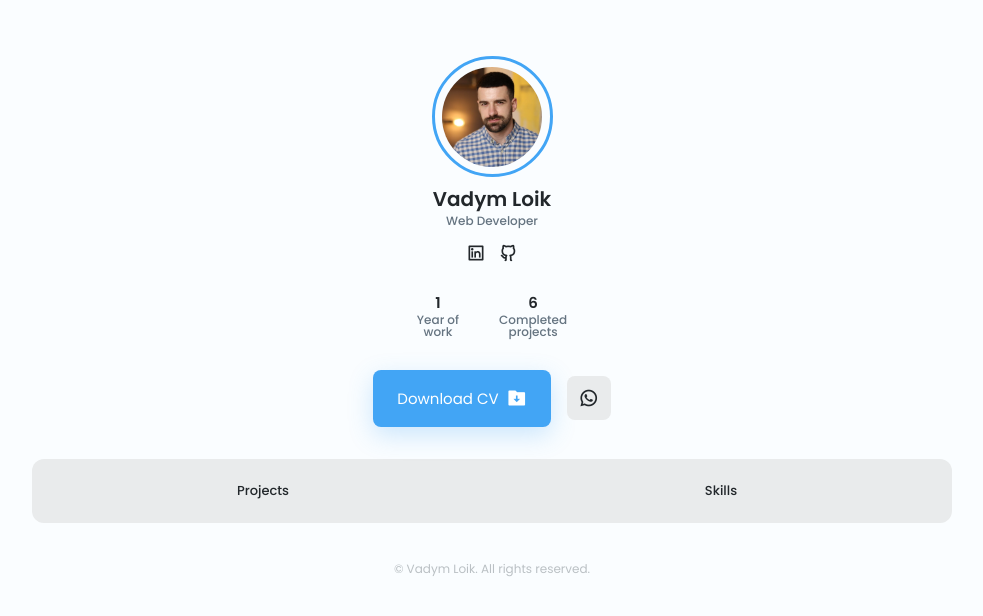
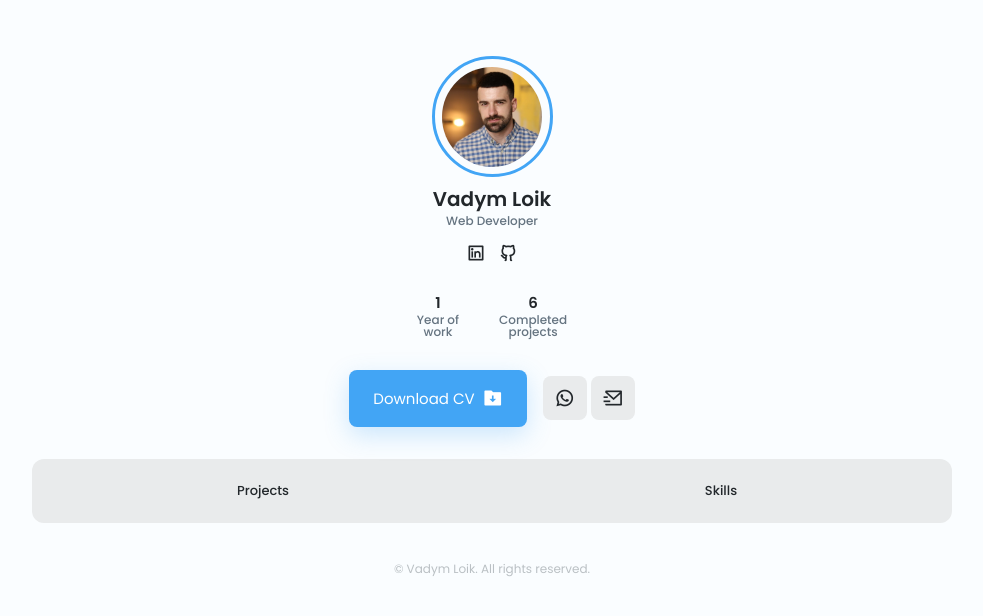
Before and after one commit to vadym-loik/portfolio, a Vue app in the folder vite-project/: page / in a window 1280 px wide. Shown: the top 616 px of the page, without its empty margins (148-1131 px from the left). Built offline with nearby package versions, Linux system fonts and the light colour scheme.

Commit message:
Update ButtonsHeader.vue
add send email button

```diff
--- a/vite-project/src/components/ButtonsHeader.vue
+++ b/vite-project/src/components/ButtonsHeader.vue
@@ -9,6 +9,10 @@
         <a href="https://api.whatsapp.com/send?phone=+33768856944&text=Hello, more information!" target="_blank"
           class="button button__small button__gray">
           <i class="ri-whatsapp-line"></i>
+        </a>
+
+        <a href="mailto:loikfit@gmail.com" target="_blank" class="button button__small button__gray">
+          <i class="ri-mail-send-line"></i>
         </a>
 
       </div>
```
